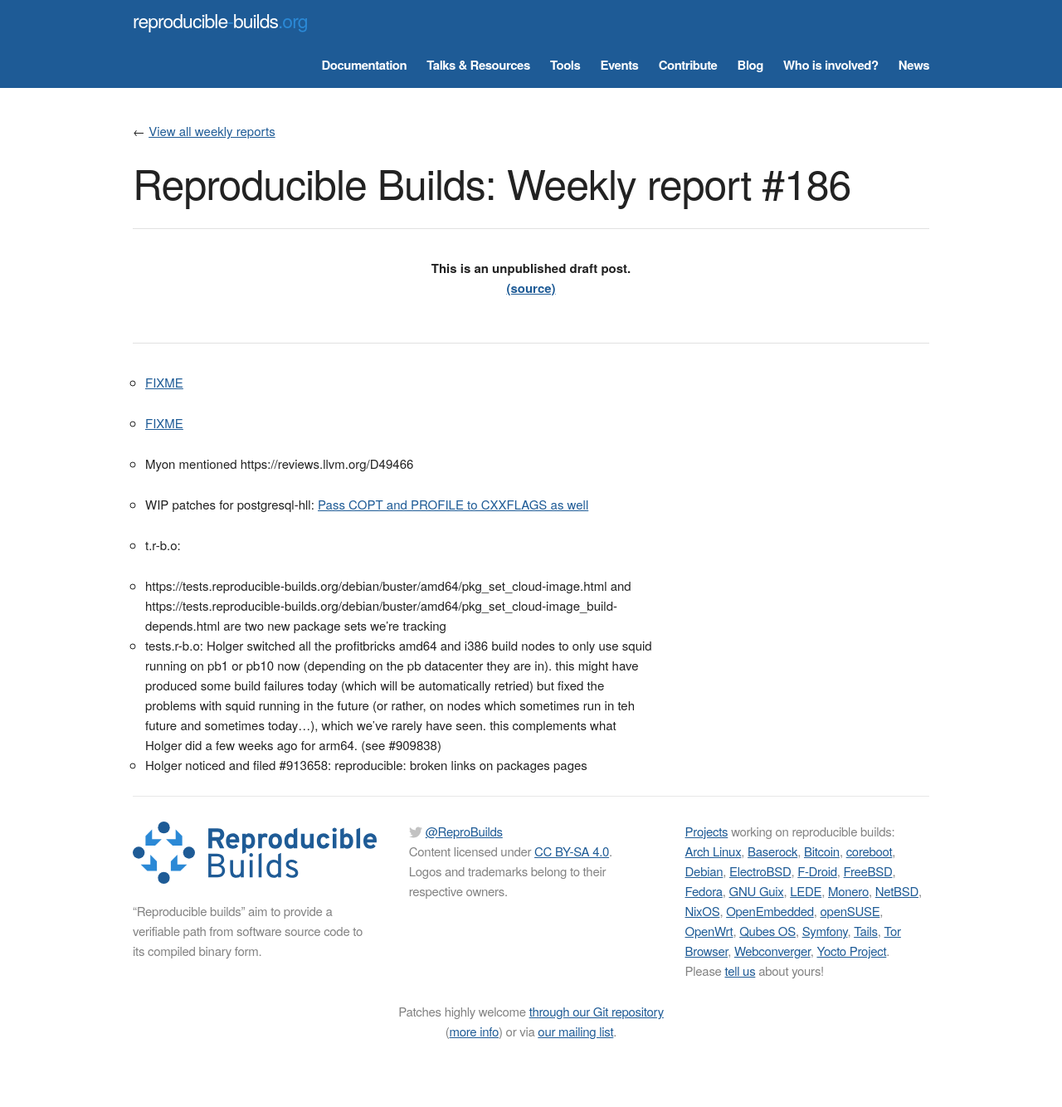
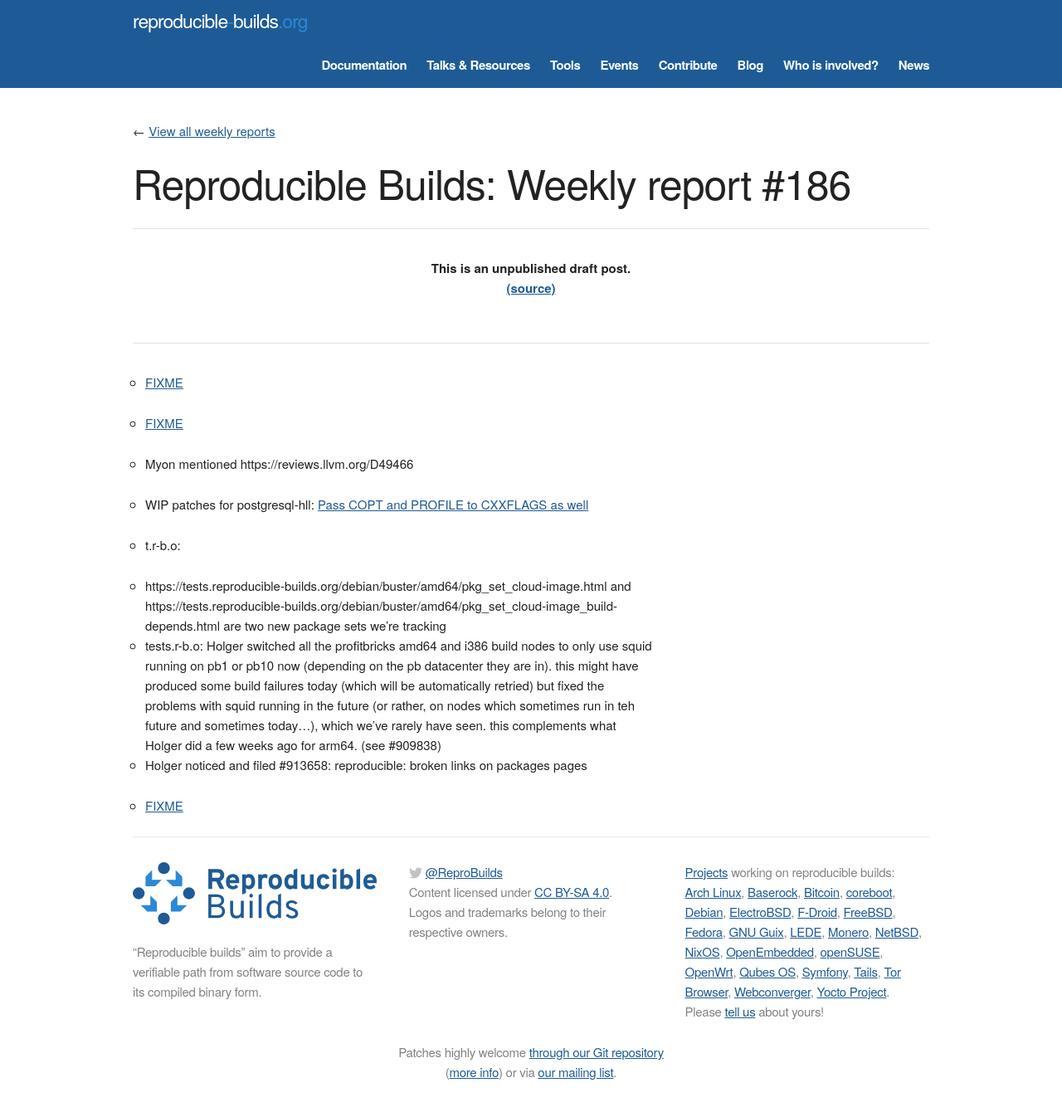
Before and after one commit to prototypefund/reproducible-website, a Jekyll site: the page built from _blog/posts/186.md, in a window 1280 px wide. Shown: the whole page at 83% size. Built offline with Jekyll 4.4.1, drawn with Linux system fonts in a browser that asks for light colours; some web fonts are replaced; before the commit the page ends 1285 px from its top, so only the background shows below that.

Commit message:
186 += https://puri.sm/posts/protecting-the-digital-supply-chain/

```diff
--- a/_blog/posts/186.md
+++ b/_blog/posts/186.md
@@ -16,3 +16,6 @@
  * https://tests.reproducible-builds.org/debian/buster/amd64/pkg_set_cloud-image.html and https://tests.reproducible-builds.org/debian/buster/amd64/pkg_set_cloud-image_build-depends.html are two new package sets we're tracking
  * tests.r-b.o: Holger switched all the profitbricks amd64 and i386 build nodes to only use squid running on pb1 or pb10 now (depending on the pb datacenter they are in). this might have produced some build failures today (which will be automatically retried) but fixed the problems with squid running in the future (or rather, on nodes which sometimes run in teh future and sometimes today...), which we've rarely have seen. this complements what Holger did a few weeks ago for arm64. (see #909838)
  * Holger noticed and filed #913658: reproducible: broken links on packages pages
+
+
+* [FIXME](https://puri.sm/posts/protecting-the-digital-supply-chain/)
```
